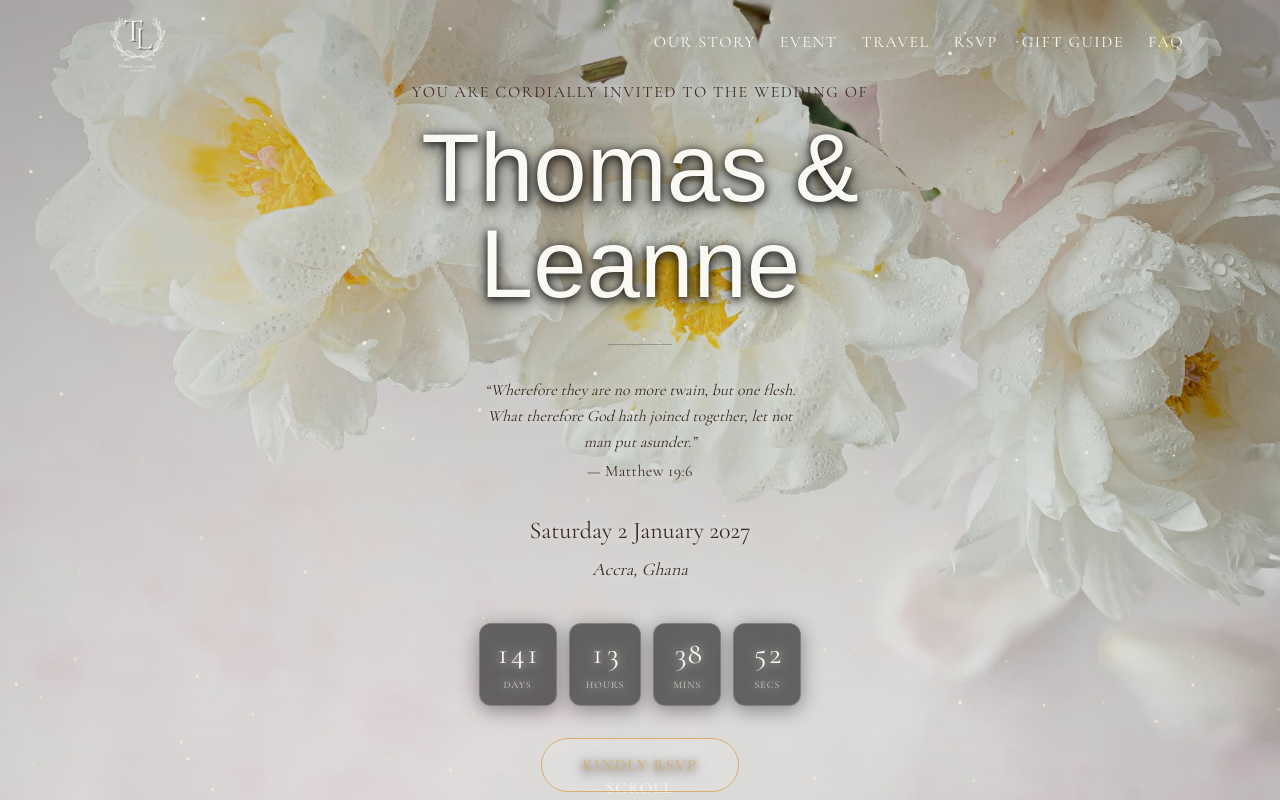
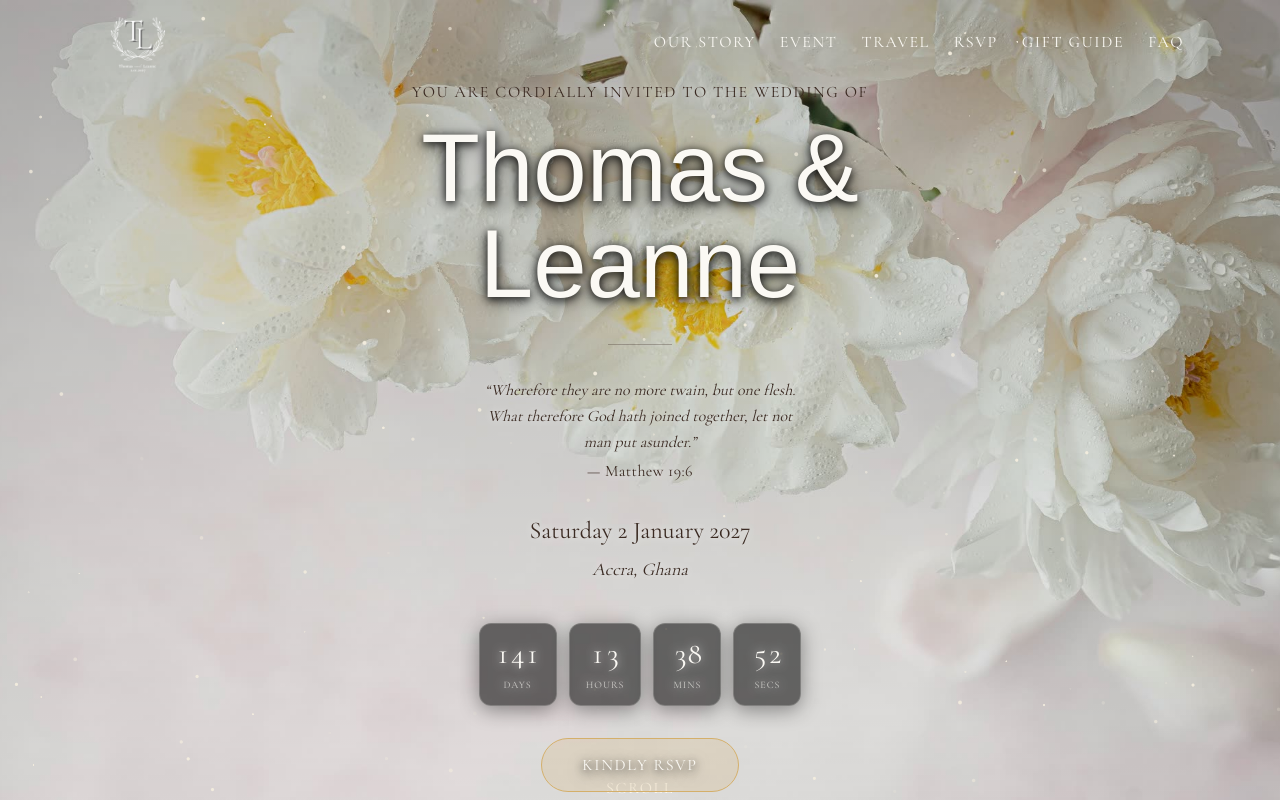
Before and after one commit to niiodartey-tt/niinaa27, a Next.js app: page / in a window 1280 px wide. Shown: the top 800 px of the page. Built offline with nearby package versions, Linux system fonts and the light colour scheme; a web font is replaced by a local one.

Commit message:
Hero CTA: golden bg-gold-base/20 fill, revert text to ivory

```diff
--- a/components/sections/HeroSection.tsx
+++ b/components/sections/HeroSection.tsx
@@ -90,7 +90,7 @@ export function HeroSection({ couple, videoSrc, posterSrc, heroImageSrc }: HeroS
 
         <a
           href="#rsvp"
-          className="mt-8 inline-flex items-center rounded-full border border-gold-base bg-ivory/15 backdrop-blur-sm hover:bg-ivory/25 text-gold-base font-serif text-sm tracking-widest uppercase px-10 py-3.5 min-h-[44px] transition-colors duration-200 focus-visible:outline-none focus-visible:ring-2 focus-visible:ring-gold-base focus-visible:ring-offset-2 focus-visible:ring-offset-ink [text-shadow:_0_2px_8px_rgba(0,0,0,0.9),_0_4px_16px_rgba(0,0,0,0.6)]"
+          className="mt-8 inline-flex items-center rounded-full border border-gold-base bg-gold-base/20 backdrop-blur-sm hover:bg-gold-base/30 text-ivory font-serif text-sm tracking-widest uppercase px-10 py-3.5 min-h-[44px] transition-colors duration-200 focus-visible:outline-none focus-visible:ring-2 focus-visible:ring-gold-base focus-visible:ring-offset-2 focus-visible:ring-offset-ink [text-shadow:_0_2px_8px_rgba(0,0,0,0.9),_0_4px_16px_rgba(0,0,0,0.6)]"
         >
           Kindly RSVP
         </a>
```
